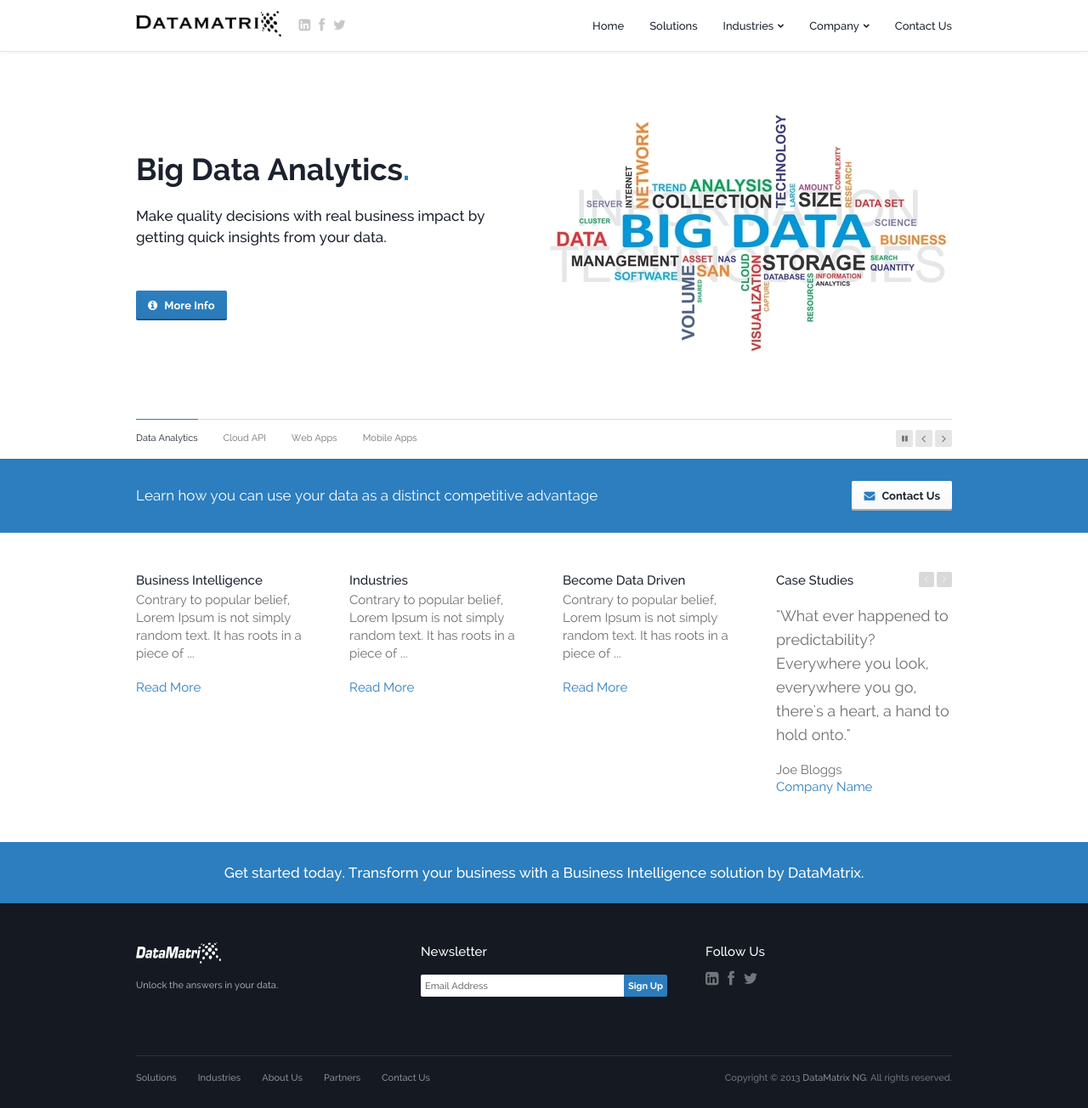
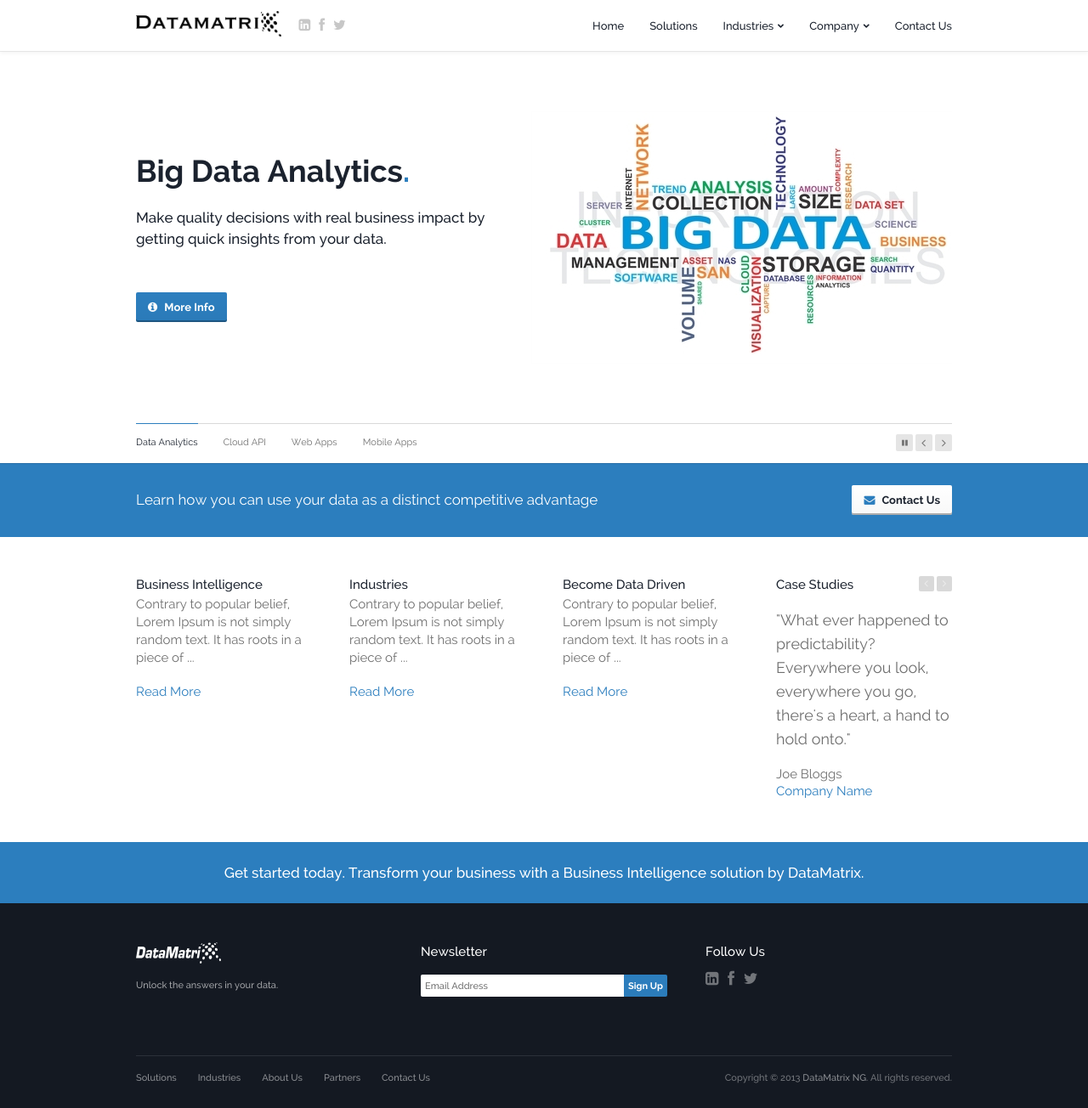
Before and after one commit to dtmtx/dtmtx.github.io, a Jekyll site: the page built from index.html, in a window 1280 px wide and 1304 px high. Shown: the whole window at 85% size. Built offline with Jekyll 4.4.1, drawn with Linux system fonts in a browser that asks for light colours; Markdown is read by kramdown in place of the engine named in the settings.

Commit message:
increase banner height

```diff
--- a/css/styles.css
+++ b/css/styles.css
@@ -909,7 +909,7 @@ body.home .topbar-outer.dark {
 	background-position: center top;
 	background-attachment: fixed;
 	visibility: hidden;
-	height:540px;
+	height:545px;
 }
 .slide-inner {
 	display: table-cell;
```
